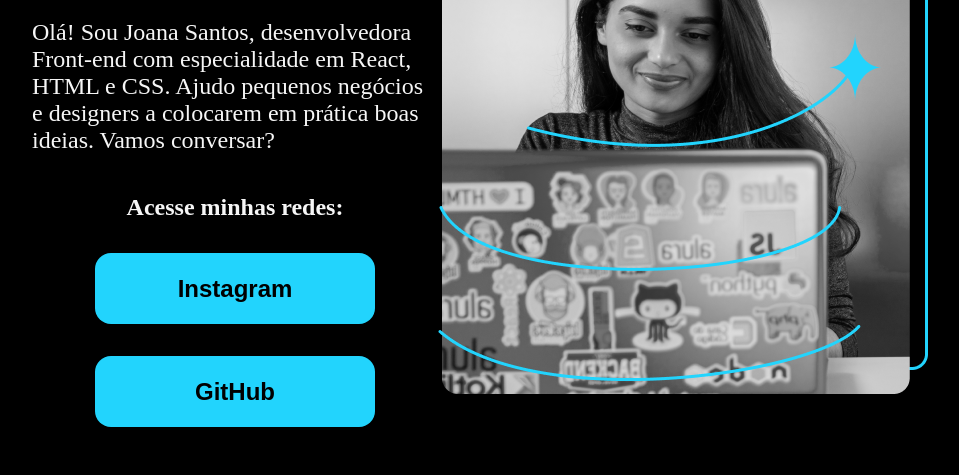
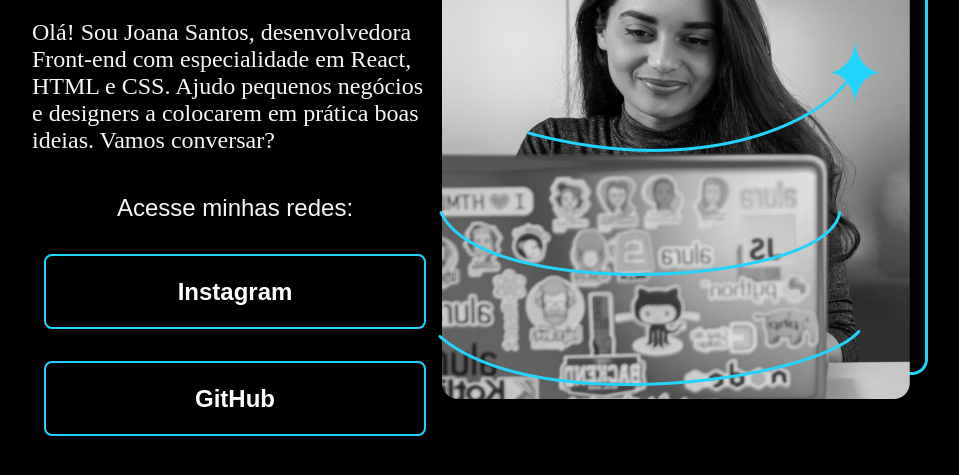
Before and after one commit to SaraMonique13/Alura-projeto_Portifolio, a plain HTML site: page index.html in a window 1280 px wide. Shown: the part 317-792 px from the top of the page, without its empty margins (160-1119 px from the left). Drawn offline with Linux system fonts and the light colour scheme.

Commit message:
Update styles for links and add subtitle class
Added a 'subtítulo' class to the subtitle in index.html and defined its styles in style.css. Updated the .link class to adjust colors, width, border, and border-radius for improved appearance.

```diff
--- a/index.html
+++ b/index.html
@@ -16,7 +16,7 @@
 
         <div class="links">
 
-            <h2>Acesse minhas redes:</h2>
+            <h2 class="subtítulo">Acesse minhas redes:</h2>
             <a class="link" href="https://www.instagram.com/">Instagram</a>
             <a class="link" href="https://github.com/saraMonique13/">GitHub</a>
         </div>
--- a/style.css
+++ b/style.css
@@ -48,12 +48,18 @@ body{
     gap: 32px;
 }
 
+.subtítulo{
+    font-family: 'Krona One', sans-serif;
+    font-weight: 400;
+    font-size: 24px;
+}
+
 .link{
-    background-color: #22D4FD;
-    color: black;
-    width: 280px;
+    color: white;
+    width: 378px;
     text-align: center;
-    border-radius: 16px;
+    border: 2px solid #22D4FD;
+    border-radius: 8px;
     font-size: 24px;
     padding: 21.5px 0;
     text-decoration: none;
```
